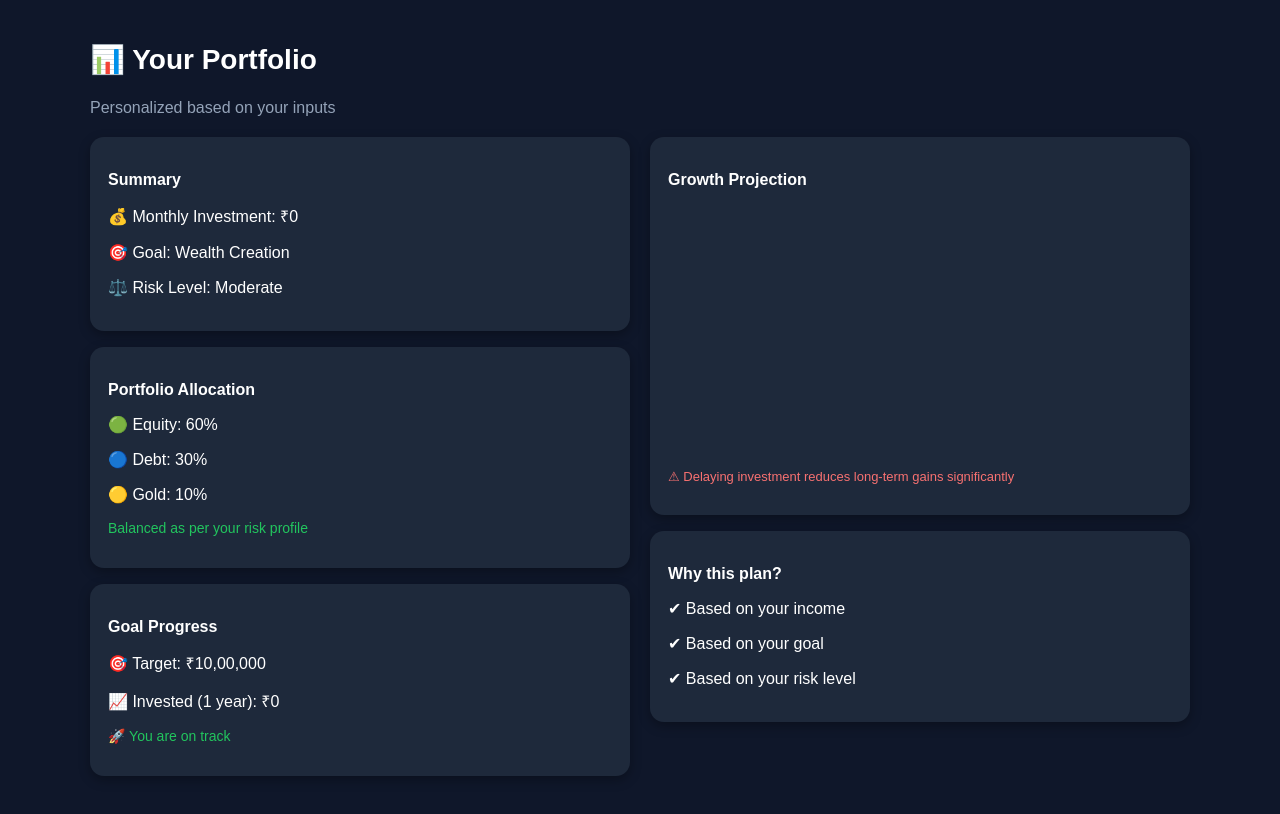
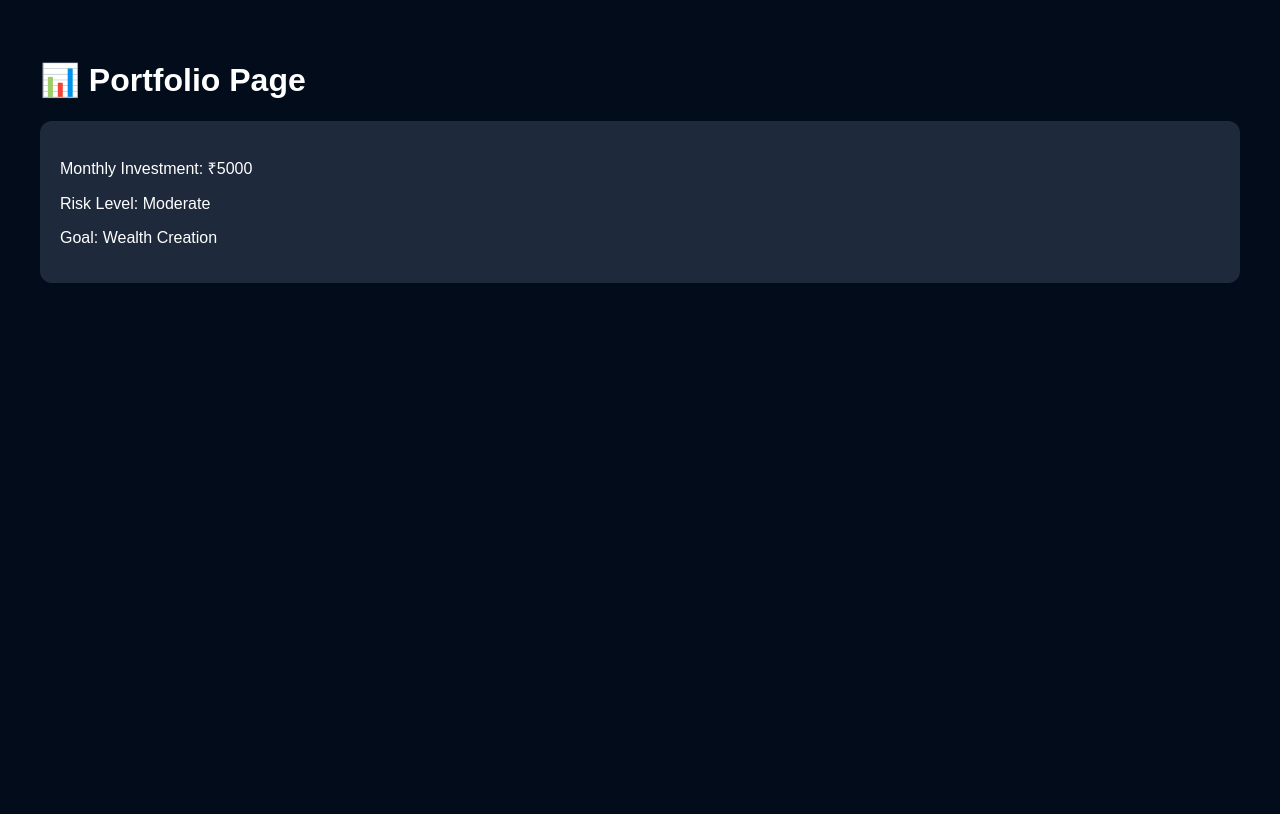
Before and after one commit to bishalkattel244-ship-it/Niveshmitra-ai, a Next.js app: page /portfolio in a window 1280 px wide. Shown: the top 814 px of the page. Built offline with nearby package versions, Linux system fonts and the light colour scheme.

Commit message:
final stable build

```diff
--- a/app/portfolio/page.tsx
+++ b/app/portfolio/page.tsx
@@ -1,216 +1,29 @@
 "use client";
 
-import { useEffect, useState } from "react";
-import dynamic from "next/dynamic";
+export default function Portfolio() {
+  return (
+    <div
+      style={{
+        padding: "40px",
+        color: "white",
+        background: "#020c1b",
+        minHeight: "100vh",
+      }}
+    >
+      <h1>📊 Portfolio Page</h1>
 
-// ✅ Fix Recharts SSR issue
-const LineChart = dynamic(() => import("recharts").then(m => m.LineChart), { ssr: false });
-const Line = dynamic(() => import("recharts").then(m => m.Line), { ssr: false });
-const XAxis = dynamic(() => import("recharts").then(m => m.XAxis), { ssr: false });
-const YAxis = dynamic(() => import("recharts").then(m => m.YAxis), { ssr: false });
-const Tooltip = dynamic(() => import("recharts").then(m => m.Tooltip), { ssr: false });
-const ResponsiveContainer = dynamic(() => import("recharts").then(m => m.ResponsiveContainer), { ssr: false });
-
-export default function Portfolio() {
-  const [userData, setUserData] = useState<any>(null);
-  const [projection, setProjection] = useState<any[]>([]);
-  const [allocation, setAllocation] = useState({
-    equity: 60,
-    debt: 30,
-    gold: 10
-  });
-
-  useEffect(() => {
-    try {
-      const stored = localStorage.getItem("userData");
-      if (!stored) return;
-
-      const data = JSON.parse(stored);
-      setUserData(data);
-
-      const monthly = Number(data.income) || 5000;
-
-      // 📈 Growth Projection
-      let temp: any[] = [];
-      let total = 0;
-
-      for (let i = 1; i <= 12; i++) {
-        total += monthly + total * 0.01;
-        temp.push({
-          month: `M${i}`, // ✅ FIXED
-          value: Math.round(total)
-        });
-      }
-
-      setProjection(temp);
-
-      // 📊 Allocation logic
-      if (data.risk === "Low Risk") {
-        setAllocation({ equity: 30, debt: 60, gold: 10 });
-      } else if (data.risk === "High Risk") {
-        setAllocation({ equity: 80, debt: 10, gold: 10 });
-      } else {
-        setAllocation({ equity: 60, debt: 30, gold: 10 });
-      }
-
-    } catch (err) {
-      console.log("Error reading localStorage", err);
-    }
-  }, []);
-
-  return (
-    <div style={container}>
-
-      {/* HEADER */}
-      <h2 style={heading}>📊 Your Portfolio</h2>
-      <p style={sub}>Personalized based on your inputs</p>
-
-      <div style={grid}>
-
-        {/* LEFT SIDE */}
-        <div style={leftCol}>
-
-          {/* SUMMARY */}
-          <div style={card}>
-            <h3 style={cardTitle}>Summary</h3>
-            <p>💰 Monthly Investment: ₹{userData?.income || 0}</p>
-            <p>🎯 Goal: {userData?.goal || "Wealth Creation"}</p>
-            <p>⚖️ Risk Level: {userData?.risk || "Moderate"}</p>
-          </div>
-
-          {/* ALLOCATION */}
-          <div style={card}>
-            <h3 style={cardTitle}>Portfolio Allocation</h3>
-
-            <p>🟢 Equity: {allocation.equity}%</p>
-            <p>🔵 Debt: {allocation.debt}%</p>
-            <p>🟡 Gold: {allocation.gold}%</p>
-
-            <p style={highlight}>
-              Balanced as per your risk profile
-            </p>
-          </div>
-
-          {/* GOAL TRACK */}
-          <div style={card}>
-            <h3 style={cardTitle}>Goal Progress</h3>
-
-            <p>🎯 Target: ₹10,00,000</p>
-            <p>
-              📈 Invested (1 year): ₹
-              {(userData?.income ? Number(userData.income) * 12 : 0).toLocaleString()}
-            </p>
-
-            <p style={highlight}>
-              🚀 You are on track
-            </p>
-          </div>
-
-        </div>
-
-        {/* RIGHT SIDE */}
-        <div style={rightCol}>
-
-          {/* CHART */}
-          <div style={card}>
-            <h3 style={cardTitle}>Growth Projection</h3>
-
-            <div style={{ width: "100%", height: 260 }}>
-              <ResponsiveContainer>
-                <LineChart data={projection}>
-                  <XAxis dataKey="month" stroke="#94a3b8" />
-                  <YAxis stroke="#94a3b8" />
-                  <Tooltip />
-                  <Line
-                    type="monotone"
-                    dataKey="value"
-                    stroke="#22c55e"
-                    strokeWidth={3}
-                  />
-                </LineChart>
-              </ResponsiveContainer>
-            </div>
-
-            <p style={insight}>
-              ⚠ Delaying investment reduces long-term gains significantly
-            </p>
-          </div>
-
-          {/* INSIGHT */}
-          <div style={card}>
-            <h3 style={cardTitle}>Why this plan?</h3>
-
-            <p>✔ Based on your income</p>
-            <p>✔ Based on your goal</p>
-            <p>✔ Based on your risk level</p>
-          </div>
-
-        </div>
-
+      <div
+        style={{
+          background: "#1e293b",
+          padding: "20px",
+          borderRadius: "12px",
+          marginTop: "20px",
+        }}
+      >
+        <p>Monthly Investment: ₹5000</p>
+        <p>Risk Level: Moderate</p>
+        <p>Goal: Wealth Creation</p>
       </div>
     </div>
   );
 }
-
-/* ---------- STYLES ---------- */
-
-const container = {
-  padding: 20,
-  maxWidth: 1100,
-  margin: "0 auto",
-  color: "white"
-};
-
-const heading = {
-  fontSize: 28,
-  fontWeight: "bold"
-};
-
-const sub = {
-  color: "#94a3b8",
-  marginTop: 6
-};
-
-const grid = {
-  display: "grid",
-  gridTemplateColumns: "1fr 1fr",
-  gap: 20,
-  marginTop: 20
-};
-
-const leftCol = {
-  display: "flex",
-  flexDirection: "column" as const,
-  gap: 16
-};
-
-const rightCol = {
-  display: "flex",
-  flexDirection: "column" as const,
-  gap: 16
-};
-
-const card = {
-  background: "#1e293b",
-  padding: 18,
-  borderRadius: 14,
-  boxShadow: "0 4px 12px rgba(0,0,0,0.3)"
-};
-
-const cardTitle = {
-  marginBottom: 10,
-  fontWeight: "bold",
-  fontSize: 16
-};
-
-const highlight = {
-  marginTop: 10,
-  color: "#22c55e",
-  fontSize: 14
-};
-
-const insight = {
-  marginTop: 10,
-  color: "#f87171",
-  fontSize: 13
-};
```
